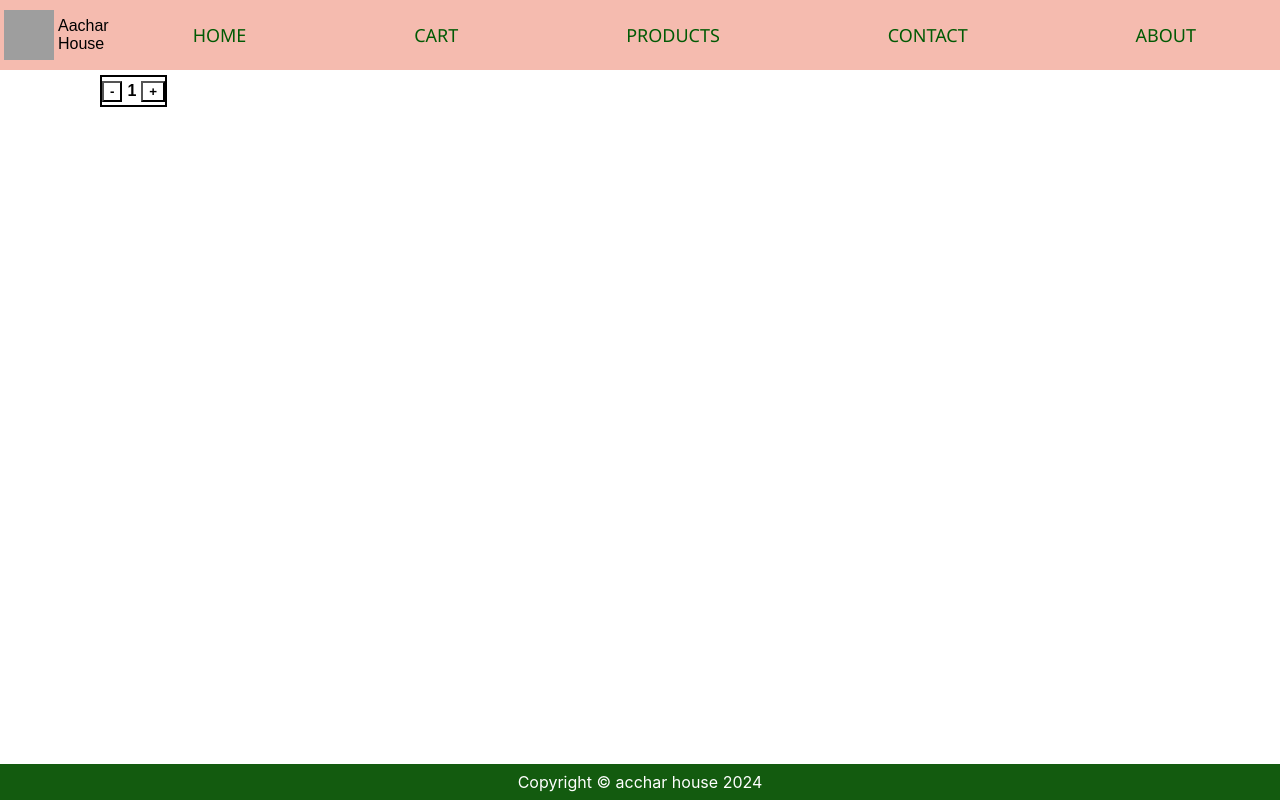
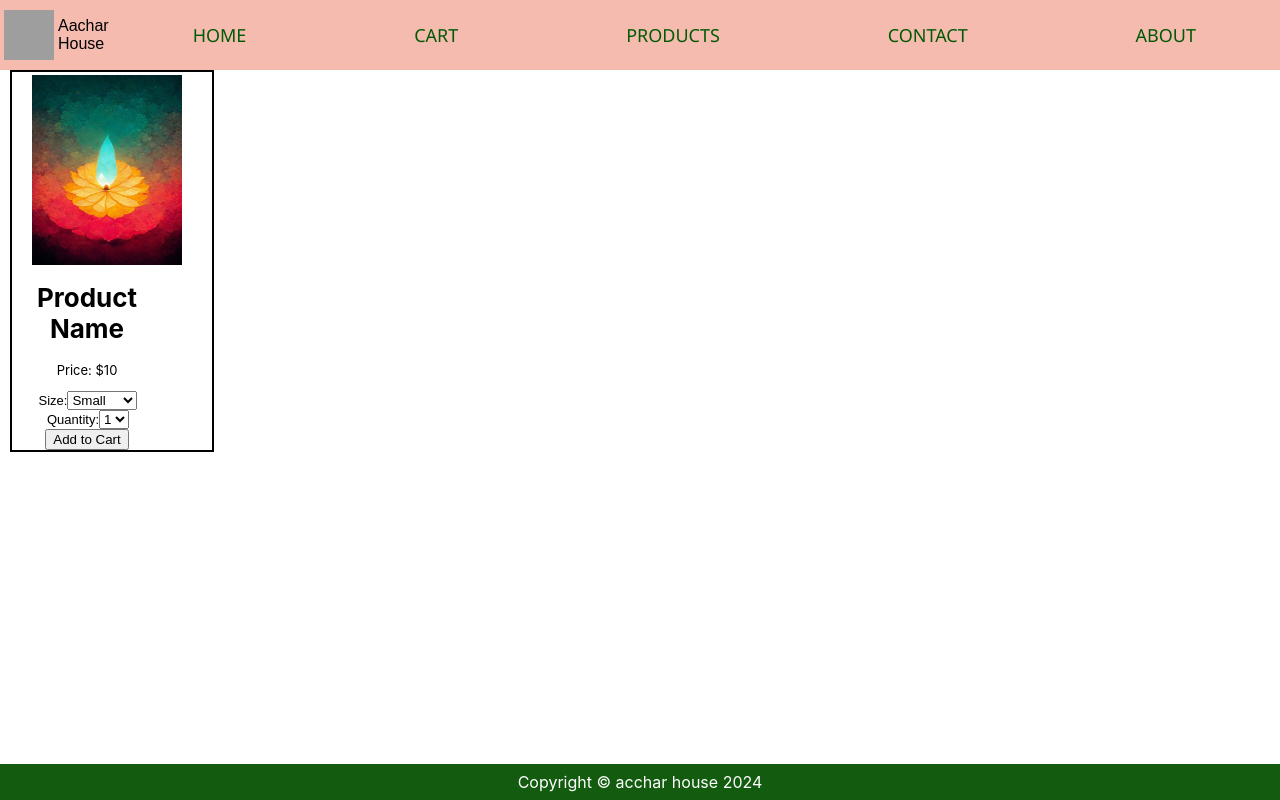
Before and after one commit to joshidev77/aachar_house, a React (Create React App) app: page / in a window 1280 px wide. Built offline with nearby package versions, Linux system fonts and the light colour scheme; grey boxes are pictures that could not be loaded.

Commit message:
Added product component

```diff
--- a/package.json
+++ b/package.json
@@ -6,6 +6,7 @@
     "@testing-library/jest-dom": "^5.17.0",
     "@testing-library/react": "^13.4.0",
     "@testing-library/user-event": "^13.5.0",
+    "bootstrap": "^5.3.2",
     "react": "^18.2.0",
     "react-dom": "^18.2.0",
     "react-scripts": "5.0.1",
--- a/src/App.css
+++ b/src/App.css
@@ -26,15 +26,6 @@
 
 .App-link {
   color: #61dafb;
-}
-
-@keyframes App-logo-spin {
-  from {
-    transform: rotate(0deg);
-  }
-  to {
-    transform: rotate(360deg);
-  }
 }
 
 .imgsrc{
@@ -69,10 +60,11 @@
 }
 footer {
   color: white;
-  position: fixed;
   background-color: rgb(19, 91, 15);
   bottom: 0;
   left: 0;
+  position: fixed;
+  margin-top: 10px;
   right: 0;
   padding: 8px;
   text-align: center;
@@ -98,3 +90,25 @@
   margin: 5px;
   font-weight: bold;
 }
+.product-image-container img{
+  height: 190px;
+  width: 150px;
+  display: flex;
+  align-content: center;
+  margin-left: 20px;
+  margin-top: 3px;
+}
+.product-page{
+  margin-left: 10px;
+  margin-top: 0px;
+  border: 2px solid;
+  width: 200px;
+  font-size: small;
+}
+.product-details{
+  width:150px;
+  text-align: center;
+  margin-top: 0px;
+  display: f;
+  align-self: center;
+}
--- a/src/App.js
+++ b/src/App.js
@@ -3,12 +3,15 @@
 import Header from "./Components/Header";
 import Footer from "./Components/Footer";
 import ProductQuantityButton from "./Components/ProductQuantityButton";
+import ProductPage from "./Components/Product";
 
 function App() {
   return (
     <>
       <Header />
-      <ProductQuantityButton />
+      {/* <ProductQuantityButton /> */}
+      <ProductPage/>
+
       <Footer />
     </>
   );
--- /dev/null
+++ b/src/Components/Product.js
@@ -0,0 +1,52 @@
+import React, { useState } from 'react';
+
+const ProductPage = () => {
+  const [selectedSize, setSelectedSize] = useState('S');
+  const [selectedPrice, setSelectedPrice] = useState(10);
+  const [selectedQty, setSelectedQty] = useState(1);
+
+  const handleSizeChange = (e) => {
+    setSelectedSize(e.target.value);
+    if (e.target.value === 'S') {
+      setSelectedPrice(10);
+    } else if (e.target.value === 'M') {
+      setSelectedPrice(15);
+    } else if (e.target.value === 'L') {
+      setSelectedPrice(20);
+    }
+  };
+
+  const handleQtyChange = (e) => {
+    setSelectedQty(e.target.value);
+  };
+
+  return (
+    <div className="product-page">
+      <div className="product-image-container">
+        <img src="Test.jpg" alt="Product Image" />
+        {/* <img src="Test.jpg" alt="Product Image" /> */}
+      </div>
+      <div className="product-details">
+        <h1>Product Name</h1>
+        <p>Price: ${selectedPrice}</p>
+        <label htmlFor="size-select">Size:</label>
+        <select id="size-select" value={selectedSize} onChange={handleSizeChange}>
+          <option value="S">Small</option>
+          <option value="M">Medium</option>
+          <option value="L">Large</option>
+        </select>
+        <label htmlFor="qty-select">Quantity:</label>
+        <select id="qty-select" value={selectedQty} onChange={handleQtyChange}>
+          <option value="1">1</option>
+          <option value="2">2</option>
+          <option value="3">3</option>
+          <option value="4">4</option>
+          <option value="5">5</option>
+        </select>
+        <button>Add to Cart</button>
+      </div>
+    </div>
+  );
+};
+
+export default ProductPage;
```
Also changed, not shown: public/Test.jpg (added), 1 other file (tests, documents, lock files or other folders).
